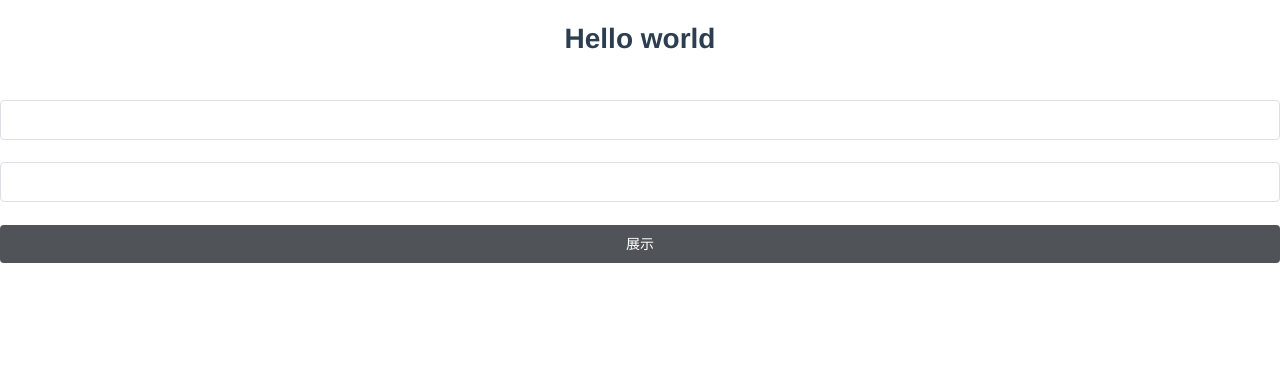
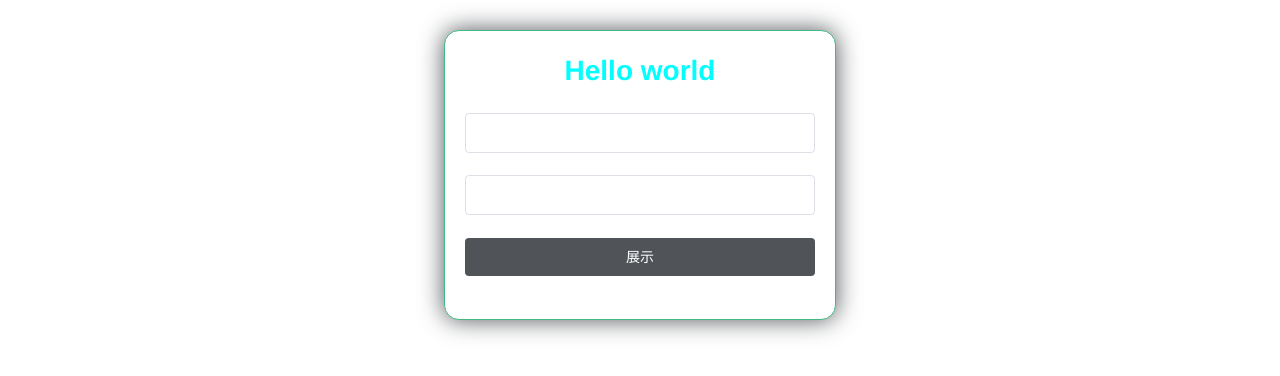
Before and after one commit to xu3333/testgit, a Vue app in the folder work-vue/: page /index in a window 1280 px wide. Shown: the top 376 px of the page. Built offline with nearby package versions, Linux system fonts and the light colour scheme; sample sign-in values are in the browser's storage.

Commit message:
"2019/12/17 15:49"

```diff
--- a/work-vue/src/components/home/AppIndex.vue
+++ b/work-vue/src/components/home/AppIndex.vue
@@ -57,5 +57,20 @@
 </script>
 
 <style scoped>
+  .result-title{
+    margin: 0px 40px 0px 40px;
+    text-align: center;
+    color: aqua;
+  }
 
+  .text-container{
+    border-radius: 15px;
+    background-clip: padding-box;
+    margin: 30px auto;
+    width: 350px;
+    padding: 20px 20px 20px 20px;
+    background: #ffffff;
+    border: 1px solid #42b983;
+    box-shadow: 0 0 25px #505458;
+  }
 </style>
```
